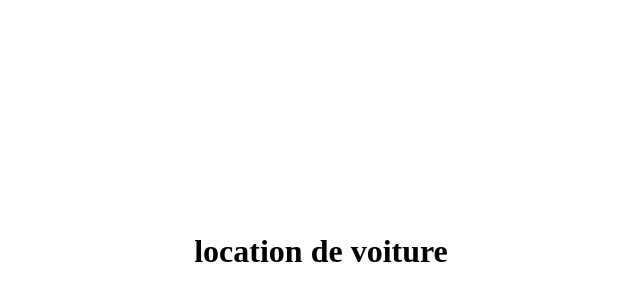
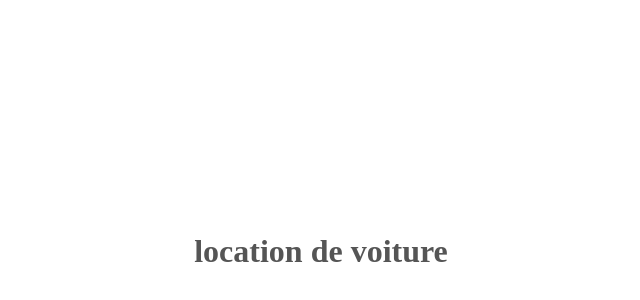
Before and after one commit to lpmi2019/Edumedia, a plain HTML site: page index.html in a window 1280 px wide. Shown: the part 28-328 px from the top of the page, without its empty margins (319-959 px from the left). Drawn offline with Linux system fonts and the light colour scheme.

Commit message:
modifier la couleur du grand titre

```diff
--- a/index.html
+++ b/index.html
@@ -7,6 +7,6 @@
 		</title>
 	</head>
 	<body style="background_color:#labc9c">
-		<h1 style="padding-top:20%; padding-bottom:20%; text-align:center">location de voiture</h1>
+		<h1 style="padding-top:20%; padding-bottom:20%; text-align:center; color:#555555">location de voiture</h1>
 	</body>
 </html>
```
